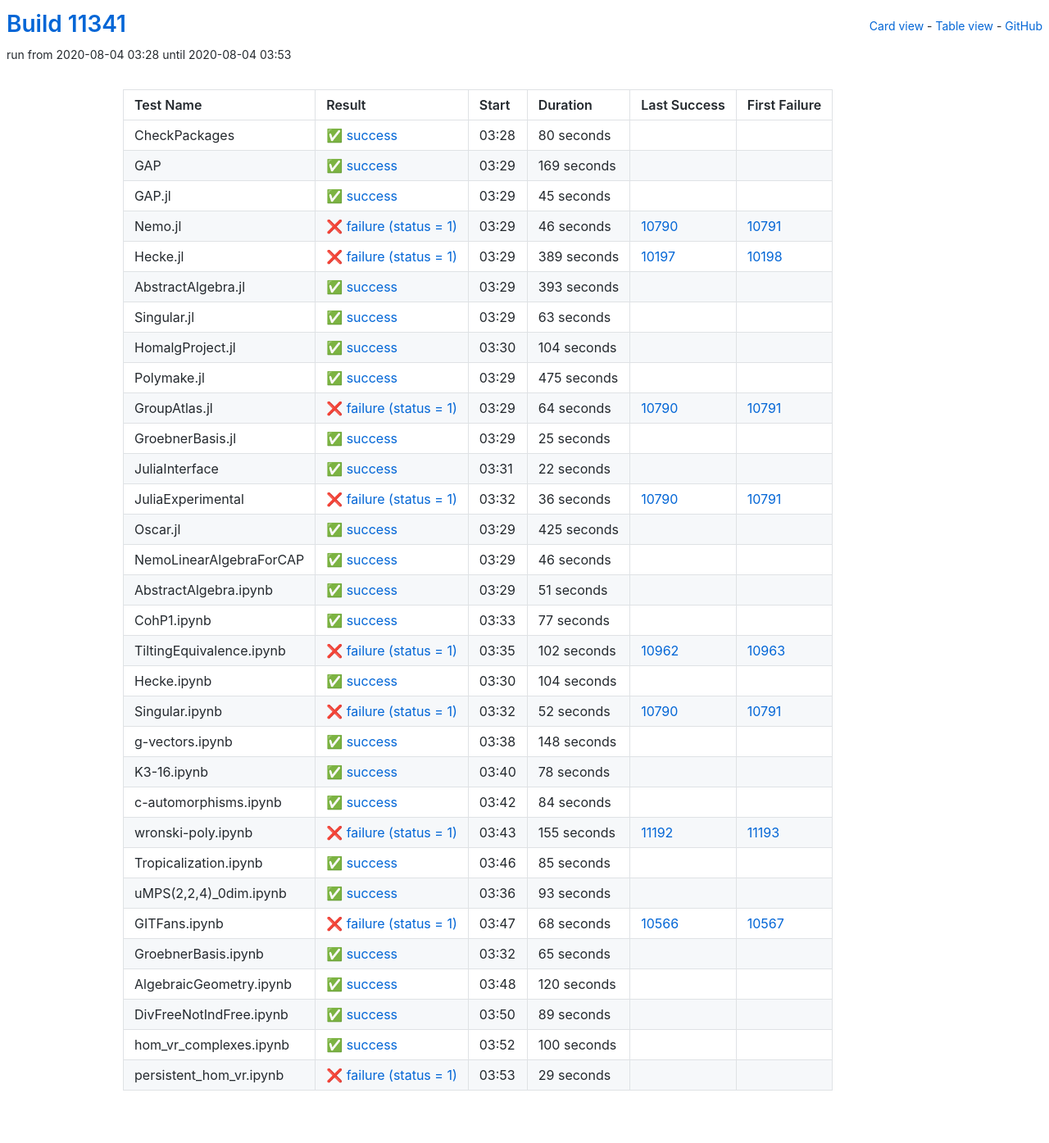
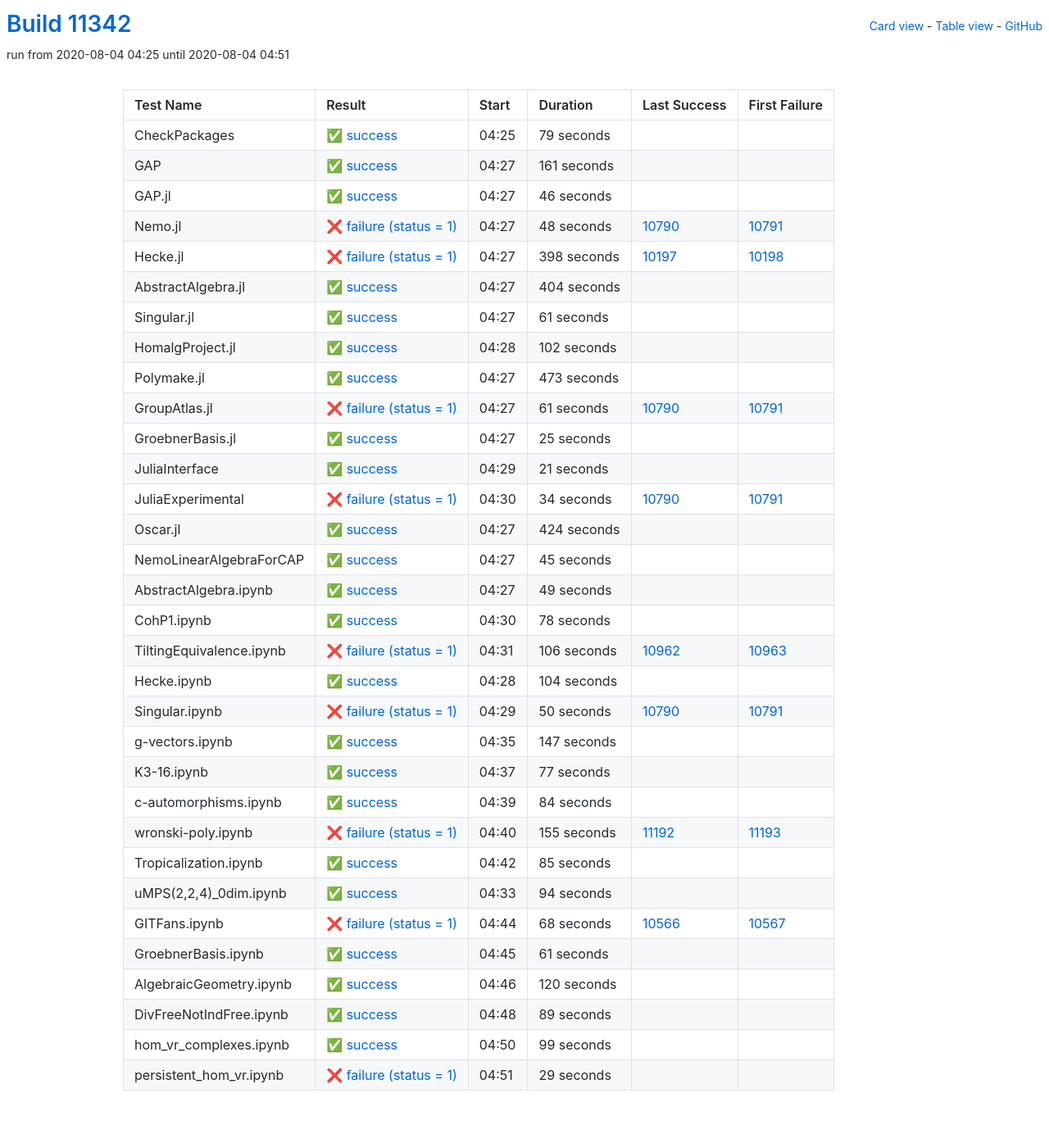
Before and after one commit to oscar-system/oscar-ci-status, a Jekyll site: the page built from table.html, in a window 1280 px wide. Shown: the whole page at 82% size. Built offline with Jekyll 4.4.1, drawn with Linux system fonts in a browser that asks for light colours.

Commit message:
Build #11342

```diff
--- a/_data/ci.yml
+++ b/_data/ci.yml
@@ -1,6 +1,6 @@
 ---
-build: 11341
-build_url: https://oscarci.mathematik.uni-kl.de/job/oscar/11341/
+build: 11342
+build_url: https://oscarci.mathematik.uni-kl.de/job/oscar/11342/
 job: oscar
 organization: oscar-system
 repo: oscar-ci-status
@@ -8,128 +8,128 @@
 tests:
 - name: CheckPackages
   id: checkpackages
-  log: https://oscarci.mathematik.uni-kl.de/job/oscar/11341/artifact/logs/build-11341/CheckPackages.log
-  start: 2020-08-04 03:28
+  log: https://oscarci.mathematik.uni-kl.de/job/oscar/11342/artifact/logs/build-11342/CheckPackages.log
+  start: 2020-08-04 04:25
   success: true
   exitcode: 0
   status: success
-  duration: 80
+  duration: 79
   last_success: false
   last_success_url:
   first_failure: false
   first_failure_url:
 - name: GAP
   id: gap
-  log: https://oscarci.mathematik.uni-kl.de/job/oscar/11341/artifact/logs/build-11341/GAP.log
-  start: 2020-08-04 03:29
+  log: https://oscarci.mathematik.uni-kl.de/job/oscar/11342/artifact/logs/build-11342/GAP.log
+  start: 2020-08-04 04:27
   success: true
   exitcode: 0
   status: success
-  duration: 169
+  duration: 161
   last_success: false
   last_success_url:
   first_failure: false
   first_failure_url:
 - name: GAP.jl
   id: gap-jl
-  log: https://oscarci.mathematik.uni-kl.de/job/oscar/11341/artifact/logs/build-11341/GAP.jl.log
-  start: 2020-08-04 03:29
+  log: https://oscarci.mathematik.uni-kl.de/job/oscar/11342/artifact/logs/build-11342/GAP.jl.log
+  start: 2020-08-04 04:27
   success: true
   exitcode: 0
   status: success
-  duration: 45
+  duration: 46
   last_success: false
   last_success_url:
   first_failure: false
   first_failure_url:
 - name: Nemo.jl
   id: nemo-jl
-  log: https://oscarci.mathematik.uni-kl.de/job/oscar/11341/artifact/logs/build-11341/Nemo.jl.log
-  start: 2020-08-04 03:29
+  log: https://oscarci.mathematik.uni-kl.de/job/oscar/11342/artifact/logs/build-11342/Nemo.jl.log
+  start: 2020-08-04 04:27
   success: false
   exitcode: 1
   status: failure
-  duration: 46
+  duration: 48
   last_success: 10790
   last_success_url: https://oscarci.mathematik.uni-kl.de/job/oscar/10790/
   first_failure: 10791
   first_failure_url: https://oscarci.mathematik.uni-kl.de/job/oscar/10791/
 - name: Hecke.jl
   id: hecke-jl
-  log: https://oscarci.mathematik.uni-kl.de/job/oscar/11341/artifact/logs/build-11341/Hecke.jl.log
-  start: 2020-08-04 03:29
+  log: https://oscarci.mathematik.uni-kl.de/job/oscar/11342/artifact/logs/build-11342/Hecke.jl.log
+  start: 2020-08-04 04:27
   success: false
   exitcode: 1
   status: failure
-  duration: 389
+  duration: 398
   last_success: 10197
   last_success_url: https://oscarci.mathematik.uni-kl.de/job/oscar/10197/
   first_failure: 10198
   first_failure_url: https://oscarci.mathematik.uni-kl.de/job/oscar/10198/
 - name: AbstractAlgebra.jl
   id: abstractalgebra-jl
-  log: https://oscarci.mathematik.uni-kl.de/job/oscar/11341/artifact/logs/build-11341/AbstractAlgebra.jl.log
-  start: 2020-08-04 03:29
+  log: https://oscarci.mathematik.uni-kl.de/job/oscar/11342/artifact/logs/build-11342/AbstractAlgebra.jl.log
+  start: 2020-08-04 04:27
   success: true
   exitcode: 0
   status: success
-  duration: 393
+  duration: 404
   last_success: false
   last_success_url:
   first_failure: false
   first_failure_url:
 - name: Singular.jl
   id: singular-jl
-  log: https://oscarci.mathematik.uni-kl.de/job/oscar/11341/artifact/logs/build-11341/Singular.jl.log
-  start: 2020-08-04 03:29
+  log: https://oscarci.mathematik.uni-kl.de/job/oscar/11342/artifact/logs/build-11342/Singular.jl.log
+  start: 2020-08-04 04:27
   success: true
   exitcode: 0
   status: success
-  duration: 63
+  duration: 61
   last_success: false
   last_success_url:
   first_failure: false
   first_failure_url:
 - name: HomalgProject.jl
   id: homalgproject-jl
-  log: https://oscarci.mathematik.uni-kl.de/job/oscar/11341/artifact/logs/build-11341/HomalgProject.jl.log
-  start: 2020-08-04 03:30
+  log: https://oscarci.mathematik.uni-kl.de/job/oscar/11342/artifact/logs/build-11342/HomalgProject.jl.log
+  start: 2020-08-04 04:28
   success: true
   exitcode: 0
   status: success
-  duration: 104
+  duration: 102
   last_success: false
   last_success_url:
   first_failure: false
   first_failure_url:
 - name: Polymake.jl
   id: polymake-jl
-  log: https://oscarci.mathematik.uni-kl.de/job/oscar/11341/artifact/logs/build-11341/Polymake.jl.log
-  start: 2020-08-04 03:29
+  log: https://oscarci.mathematik.uni-kl.de/job/oscar/11342/artifact/logs/build-11342/Polymake.jl.log
+  start: 2020-08-04 04:27
   success: true
   exitcode: 0
   status: success
-  duration: 475
+  duration: 473
   last_success: false
   last_success_url:
   first_failure: false
   first_failure_url:
 - name: GroupAtlas.jl
   id: groupatlas-jl
-  log: https://oscarci.mathematik.uni-kl.de/job/oscar/11341/artifact/logs/build-11341/GroupAtlas.jl.log
-  start: 2020-08-04 03:29
+  log: https://oscarci.mathematik.uni-kl.de/job/oscar/11342/artifact/logs/build-11342/GroupAtlas.jl.log
+  start: 2020-08-04 04:27
   success: false
   exitcode: 1
   status: failure
-  duration: 64
+  duration: 61
   last_success: 10790
   last_success_url: https://oscarci.mathematik.uni-kl.de/job/oscar/10790/
   first_failure: 10791
   first_failure_url: https://oscarci.mathematik.uni-kl.de/job/oscar/10791/
 - name: GroebnerBasis.jl
   id: groebnerbasis-jl
-  log: https://oscarci.mathematik.uni-kl.de/job/oscar/11341/artifact/logs/build-11341/GroebnerBasis.jl.log
-  start: 2020-08-04 03:29
+  log: https://oscarci.mathematik.uni-kl.de/job/oscar/11342/artifact/logs/build-11342/GroebnerBasis.jl.log
+  start: 2020-08-04 04:27
   success: true
   exitcode: 0
   status: success
@@ -140,92 +140,92 @@
   first_failure_url:
 - name: JuliaInterface
   id: juliainterface
-  log: https://oscarci.mathematik.uni-kl.de/job/oscar/11341/artifact/logs/build-11341/JuliaInterface.log
-  start: 2020-08-04 03:31
+  log: https://oscarci.mathematik.uni-kl.de/job/oscar/11342/artifact/logs/build-11342/JuliaInterface.log
+  start: 2020-08-04 04:29
   success: true
   exitcode: 0
   status: success
-  duration: 22
+  duration: 21
   last_success: false
   last_success_url:
   first_failure: false
   first_failure_url:
 - name: JuliaExperimental
   id: juliaexperimental
-  log: https://oscarci.mathematik.uni-kl.de/job/oscar/11341/artifact/logs/build-11341/JuliaExperimental.log
-  start: 2020-08-04 03:32
+  log: https://oscarci.mathematik.uni-kl.de/job/oscar/11342/artifact/logs/build-11342/JuliaExperimental.log
+  start: 2020-08-04 04:30
   success: false
   exitcode: 1
   status: failure
-  duration: 36
+  duration: 34
   last_success: 10790
   last_success_url: https://oscarci.mathematik.uni-kl.de/job/oscar/10790/
   first_failure: 10791
   first_failure_url: https://oscarci.mathematik.uni-kl.de/job/oscar/10791/
 - name: Oscar.jl
   id: oscar-jl
-  log: https://oscarci.mathematik.uni-kl.de/job/oscar/11341/artifact/logs/build-11341/Oscar.jl.log
-  start: 2020-08-04 03:29
+  log: https://oscarci.mathematik.uni-kl.de/job/oscar/11342/artifact/logs/build-11342/Oscar.jl.log
+  start: 2020-08-04 04:27
   success: true
   exitcode: 0
   status: success
-  duration: 425
+  duration: 424
   last_success: false
   last_success_url:
   first_failure: false
   first_failure_url:
 - name: NemoLinearAlgebraForCAP
   id: nemolinearalgebraforcap
-  log: https://oscarci.mathematik.uni-kl.de/job/oscar/11341/artifact/logs/build-11341/NemoLinearAlgebraForCAP.log
-  start: 2020-08-04 03:29
+  log: https://oscarci.mathematik.uni-kl.de/job/oscar/11342/artifact/logs/build-11342/NemoLinearAlgebraForCAP.log
+  start: 2020-08-04 04:27
   success: true
   exitcode: 0
   status: success
-  duration: 46
+  duration: 45
   last_success: false
   last_success_url:
   first_failure: false
   first_failure_url:
 - name: AbstractAlgebra.ipynb
   id: abstractalgebra-ipynb
-  log: https://oscarci.mathematik.uni-kl.de/job/oscar/11341/artifact/logs/build-11341/AbstractAlgebra.ipynb.log
-  start: 2020-08-04 03:29
+  log: https://oscarci.mathematik.uni-kl.de/job/oscar/11342/artifact/logs/build-11342/AbstractAlgebra.ipynb.log
+  start: 2020-08-04 04:27
   success: true
   exitcode: 0
   status: success
-  duration: 51
+  duration: 49
   last_success: false
   last_success_url:
   first_failure: false
   first_failure_url:
 - name: CohP1.ipynb
   id: cohp1-ipynb
-  log: https://oscarci.mathematik.uni-kl.de/job/oscar/11341/artifact/logs/build-11341/CohP1.ipynb.log
-  start: 2020-08-04 03:33
+  log: https://oscarci.mathematik.uni-kl.de/job/oscar/11342/artifact/logs/build-11342/CohP1.ipynb.log
+  start: 2020-08-04 04:30
   success: true
   exitcode: 0
   status: success
-  duration: 77
+  duration: 78
   last_success: false
   last_success_url:
   first_failure: false
   first_failure_url:
 - name: TiltingEquivalence.ipynb
   id: tiltingequivalence-ipynb
-  log: https://oscarci.mathematik.uni-kl.de/job/oscar/11341/artifact/logs/build-11341/TiltingEquivalence.ipynb.log
-  start: 2020-08-04 03:35
+  log: https://oscarci.mathematik.uni-kl.de/job/oscar/11342/artifact/logs/build-11342/TiltingEquivalence.ipynb.log
+  start: 2020-08-04 04:31
   success: false
   exitcode: 1
   status: failure
-  duration: 102
+  duration: 106
   last_success: 10962
   last_success_url: https://oscarci.mathematik.uni-kl.de/job/oscar/10962/
   first_failure: 10963
   first_failure_url: https://oscarci.mathematik.uni-kl.de/job/oscar/10963/
 - name: Hecke.ipynb
   id: hecke-ipynb
-  log: https://oscarci.mathematik.uni-kl.de/job/oscar/11341/artifact/logs/build-11341/Hecke.ipynb.log
-  start: 2020-08-04 03:30
+  log: https://oscarci.mathematik.uni-kl.de/job/oscar/11342/artifact/logs/build-11342/Hecke.ipynb.log
+  start: 2020-08-04 04:28
   success: true
   exitcode: 0
   status: success
@@ -236,44 +236,44 @@
   first_failure_url:
 - name: Singular.ipynb
   id: singular-ipynb
-  log: https://oscarci.mathematik.uni-kl.de/job/oscar/11341/artifact/logs/build-11341/Singular.ipynb.log
-  start: 2020-08-04 03:32
+  log: https://oscarci.mathematik.uni-kl.de/job/oscar/11342/artifact/logs/build-11342/Singular.ipynb.log
+  start: 2020-08-04 04:29
   success: false
   exitcode: 1
   status: failure
-  duration: 52
+  duration: 50
   last_success: 10790
   last_success_url: https://oscarci.mathematik.uni-kl.de/job/oscar/10790/
   first_failure: 10791
   first_failure_url: https://oscarci.mathematik.uni-kl.de/job/oscar/10791/
 - name: g-vectors.ipynb
   id: g-vectors-ipynb
-  log: https://oscarci.mathematik.uni-kl.de/job/oscar/11341/artifact/logs/build-11341/g-vectors.ipynb.log
-  start: 2020-08-04 03:38
+  log: https://oscarci.mathematik.uni-kl.de/job/oscar/11342/artifact/logs/build-11342/g-vectors.ipynb.log
+  start: 2020-08-04 04:35
   success: true
   exitcode: 0
   status: success
-  duration: 148
+  duration: 147
   last_success: false
   last_success_url:
   first_failure: false
   first_failure_url:
 - name: K3-16.ipynb
   id: k3-16-ipynb
-  log: https://oscarci.mathematik.uni-kl.de/job/oscar/11341/artifact/logs/build-11341/K3-16.ipynb.log
-  start: 2020-08-04 03:40
+  log: https://oscarci.mathematik.uni-kl.de/job/oscar/11342/artifact/logs/build-11342/K3-16.ipynb.log
+  start: 2020-08-04 04:37
   success: true
   exitcode: 0
   status: success
-  duration: 78
+  duration: 77
   last_success: false
   last_success_url:
   first_failure: false
   first_failure_url:
 - name: c-automorphisms.ipynb
   id: c-automorphisms-ipynb
-  log: https://oscarci.mathematik.uni-kl.de/job/oscar/11341/artifact/logs/build-11341/c-automorphisms.ipynb.log
-  start: 2020-08-04 03:42
+  log: https://oscarci.mathematik.uni-kl.de/job/oscar/11342/artifact/logs/build-11342/c-automorphisms.ipynb.log
+  start: 2020-08-04 04:39
   success: true
   exitcode: 0
   status: success
@@ -284,8 +284,8 @@
   first_failure_url:
 - name: wronski-poly.ipynb
   id: wronski-poly-ipynb
-  log: https://oscarci.mathematik.uni-kl.de/job/oscar/11341/artifact/logs/build-11341/wronski-poly.ipynb.log
-  start: 2020-08-04 03:43
+  log: https://oscarci.mathematik.uni-kl.de/job/oscar/11342/artifact/logs/build-11342/wronski-poly.ipynb.log
+  start: 2020-08-04 04:40
   success: false
   exitcode: 1
   status: failure
@@ -296,8 +296,8 @@
   first_failure_url: https://oscarci.mathematik.uni-kl.de/job/oscar/11193/
 - name: Tropicalization.ipynb
   id: tropicalization-ipynb
-  log: https://oscarci.mathematik.uni-kl.de/job/oscar/11341/artifact/logs/build-11341/Tropicalization.ipynb.log
-  start: 2020-08-04 03:46
+  log: https://oscarci.mathematik.uni-kl.de/job/oscar/11342/artifact/logs/build-11342/Tropicalization.ipynb.log
+  start: 2020-08-04 04:42
   success: true
   exitcode: 0
   status: success
@@ -308,20 +308,20 @@
   first_failure_url:
 - name: uMPS(2,2,4)_0dim.ipynb
   id: umps-2-2-4-0dim-ipynb
-  log: https://oscarci.mathematik.uni-kl.de/job/oscar/11341/artifact/logs/build-11341/uMPS-2-2-4-_0dim.ipynb.log
-  start: 2020-08-04 03:36
+  log: https://oscarci.mathematik.uni-kl.de/job/oscar/11342/artifact/logs/build-11342/uMPS-2-2-4-_0dim.ipynb.log
+  start: 2020-08-04 04:33
   success: true
   exitcode: 0
   status: success
-  duration: 93
+  duration: 94
   last_success: false
   last_success_url:
   first_failure: false
   first_failure_url:
 - name: GITFans.ipynb
   id: gitfans-ipynb
-  log: https://oscarci.mathematik.uni-kl.de/job/oscar/11341/artifact/logs/build-11341/GITFans.ipynb.log
-  start: 2020-08-04 03:47
+  log: https://oscarci.mathematik.uni-kl.de/job/oscar/11342/artifact/logs/build-11342/GITFans.ipynb.log
+  start: 2020-08-04 04:44
   success: false
   exitcode: 1
   status: failure
@@ -332,20 +332,20 @@
   first_failure_url: https://oscarci.mathematik.uni-kl.de/job/oscar/10567/
 - name: GroebnerBasis.ipynb
   id: groebnerbasis-ipynb
-  log: https://oscarci.mathematik.uni-kl.de/job/oscar/11341/artifact/logs/build-11341/GroebnerBasis.ipynb.log
-  start: 2020-08-04 03:32
+  log: https://oscarci.mathematik.uni-kl.de/job/oscar/11342/artifact/logs/build-11342/GroebnerBasis.ipynb.log
+  start: 2020-08-04 04:45
   success: true
   exitcode: 0
   status: success
-  duration: 65
+  duration: 61
   last_success: false
   last_success_url:
   first_failure: false
   first_failure_url:
 - name: AlgebraicGeometry.ipynb
   id: algebraicgeometry-ipynb
-  log: https://oscarci.mathematik.uni-kl.de/job/oscar/11341/artifact/logs/build-11341/AlgebraicGeometry.ipynb.log
-  start: 2020-08-04 03:48
+  log: https://oscarci.mathematik.uni-kl.de/job/oscar/11342/artifact/logs/build-11342/AlgebraicGeometry.ipynb.log
+  start: 2020-08-04 04:46
   success: true
   exitcode: 0
   status: success
@@ -356,8 +356,8 @@
   first_failure_url:
 - name: DivFreeNotIndFree.ipynb
   id: divfreenotindfree-ipynb
-  log: https://oscarci.mathematik.uni-kl.de/job/oscar/11341/artifact/logs/build-11341/DivFreeNotIndFree.ipynb.log
-  start: 2020-08-04 03:50
+  log: https://oscarci.mathematik.uni-kl.de/job/oscar/11342/artifact/logs/build-11342/DivFreeNotIndFree.ipynb.log
+  start: 2020-08-04 04:48
   success: true
   exitcode: 0
   status: success
@@ -368,20 +368,20 @@
   first_failure_url:
 - name: hom_vr_complexes.ipynb
   id: hom-vr-complexes-ipynb
-  log: https://oscarci.mathematik.uni-kl.de/job/oscar/11341/artifact/logs/build-11341/hom_vr_complexes.ipynb.log
-  start: 2020-08-04 03:52
+  log: https://oscarci.mathematik.uni-kl.de/job/oscar/11342/artifact/logs/build-11342/hom_vr_complexes.ipynb.log
+  start: 2020-08-04 04:50
   success: true
   exitcode: 0
   status: success
-  duration: 100
+  duration: 99
   last_success: false
   last_success_url:
   first_failure: false
   first_failure_url:
 - name: persistent_hom_vr.ipynb
   id: persistent-hom-vr-ipynb
-  log: https://oscarci.mathematik.uni-kl.de/job/oscar/11341/artifact/logs/build-11341/persistent_hom_vr.ipynb.log
-  start: 2020-08-04 03:53
+  log: https://oscarci.mathematik.uni-kl.de/job/oscar/11342/artifact/logs/build-11342/persistent_hom_vr.ipynb.log
+  start: 2020-08-04 04:51
   success: false
   exitcode: 1
   status: failure
```
Also changed, not shown: README.md.
